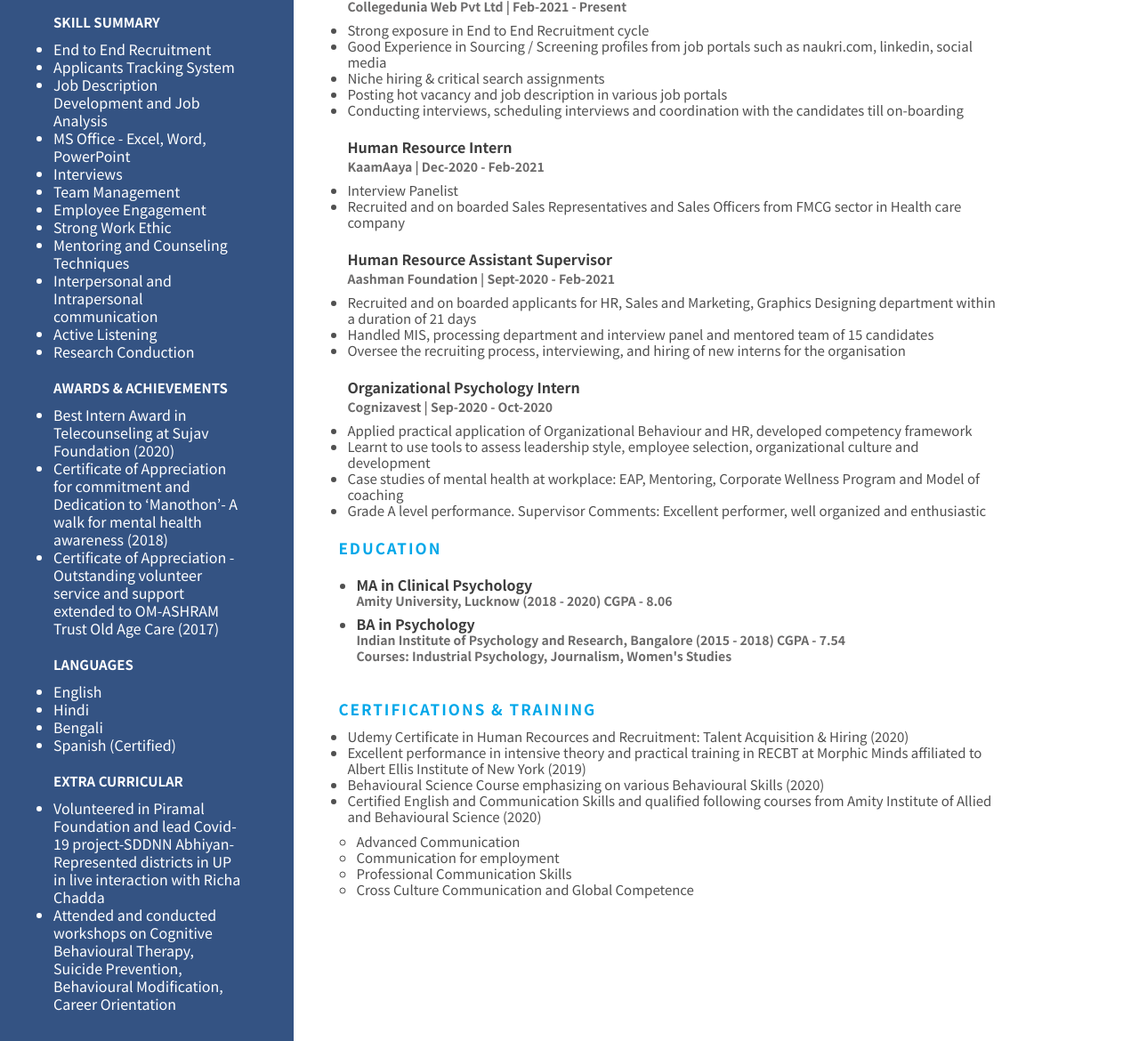
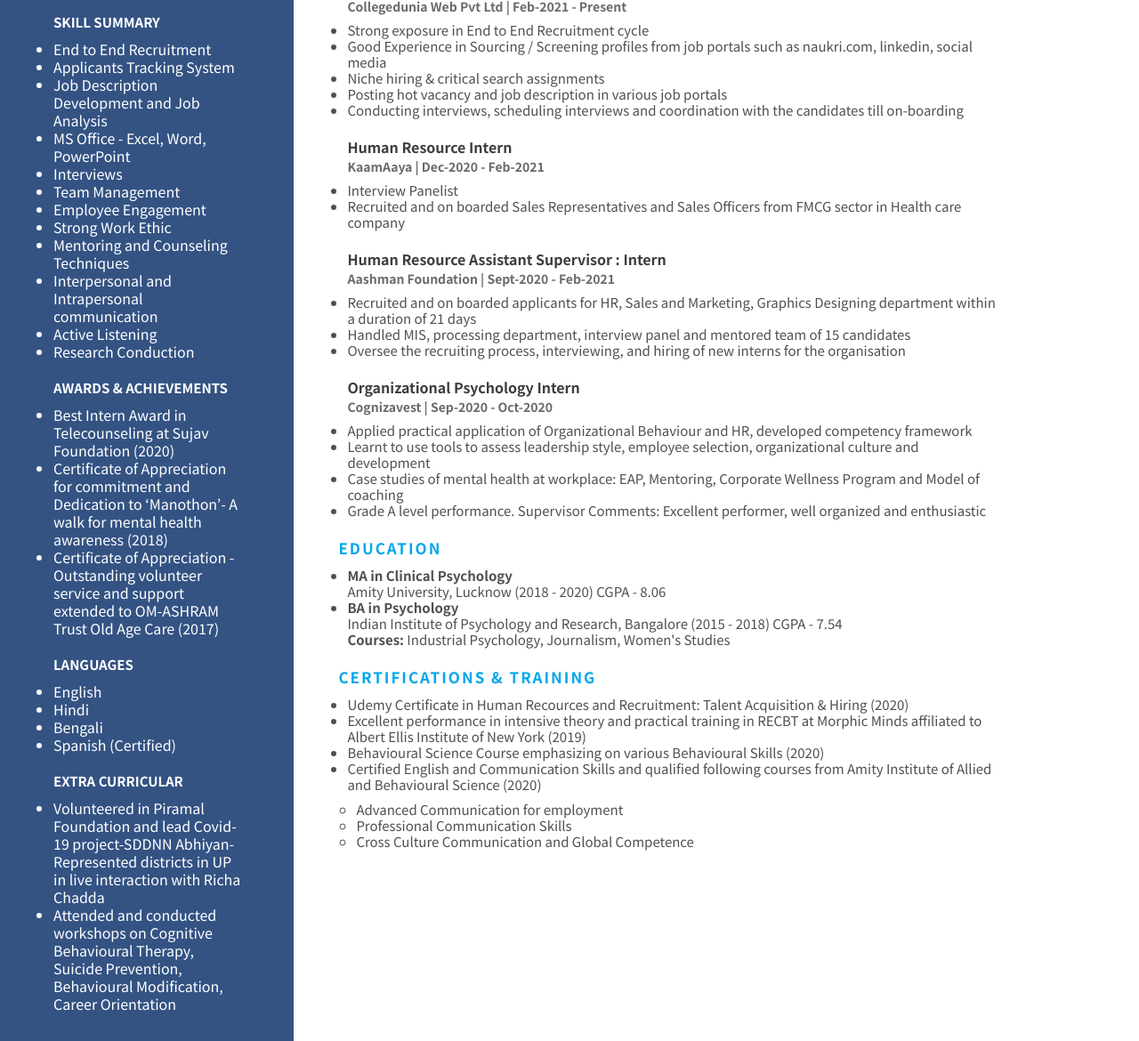
Before and after one commit to santyroy/sample-resume, a plain HTML site: page index.html in a window 1280 px wide. Shown: the part 417-1587 px from the top of the page at 89% size. Drawn offline with Linux system fonts and the light colour scheme.

Commit message:
fit in two page try 2

```diff
--- a/index.html
+++ b/index.html
@@ -160,7 +160,7 @@
             </ul>
           </div>
           <div class="company">
-            <h5>Human Resource Assistant Supervisor</h5>
+            <h5>Human Resource Assistant Supervisor : Intern</h5>
             <p>Aashman Foundation | Sept-2020 - Feb-2021</p>
             <ul>
               <li>
@@ -168,8 +168,8 @@
                 Graphics Designing department within a duration of 21 days
               </li>
               <li>
-                Handled MIS, processing department and interview panel and
-                mentored team of 15 candidates
+                Handled MIS, processing department, interview panel and mentored
+                team of 15 candidates
               </li>
               <li>
                 Oversee the recruiting process, interviewing, and hiring of new
@@ -203,30 +203,24 @@
 
         <article class="education">
           <h4>EDUCATION</h4>
-          <div class="company">
           <ul>
             <li>
-                <div>
-                  <h5>MA in Clinical Psychology</h5>
+              <p><strong>MA in Clinical Psychology</strong></p>
               <p>Amity University, Lucknow (2018 - 2020) CGPA - 8.06</p>
-                </div>
             </li>
             <li>
-                <div>
-                  <h5>BA in Psychology</h5>
+              <p><strong>BA in Psychology</strong></p>
               <p>
-                    Indian Institute of Psychology and Research, Bangalore (2015
-                    - 2018) CGPA - 7.54
+                Indian Institute of Psychology and Research, Bangalore (2015 -
+                2018) CGPA - 7.54
                 <br />
                 <span><strong>Courses: </strong></span>
                 <span>Industrial Psychology,</span>
                 <span>Journalism,</span>
                 <span>Women's Studies</span>
               </p>
-                </div>
             </li>
           </ul>
-          </div>
         </article>
 
         <article class="certification">
@@ -250,8 +244,7 @@
               courses from Amity Institute of Allied and Behavioural Science
               (2020)
               <ul>
-                <li>Advanced Communication</li>
-                <li>Communication for employment</li>
+                <li>Advanced Communication for employment</li>
                 <li>Professional Communication Skills</li>
                 <li>Cross Culture Communication and Global Competence</li>
               </ul>
```
Lines whose indentation alone changed are shown as unchanged.
